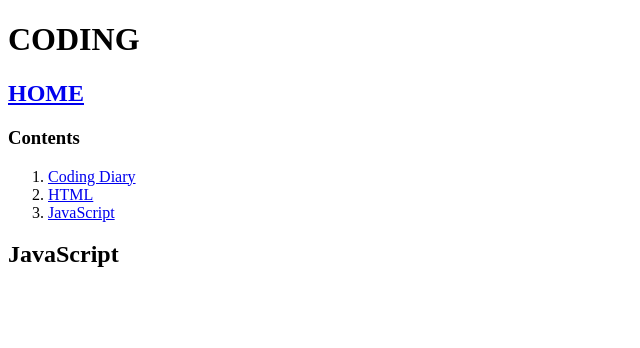
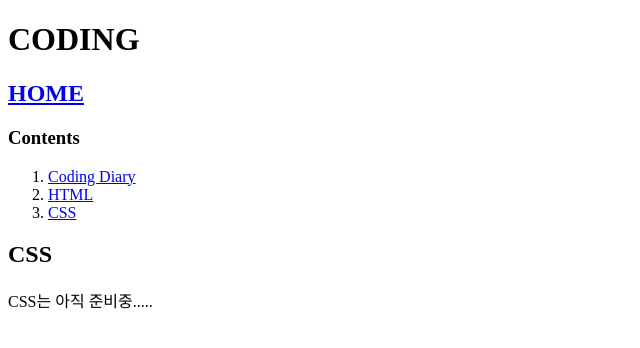
Before and after one commit to goways27/site, a plain HTML site: page 3.html in a window 1280 px wide. Shown: the whole page, without its empty margins (0-640 px from the left). Drawn offline with Linux system fonts and the light colour scheme.

Commit message:
Add files via upload

```diff
--- a/3.html
+++ b/3.html
@@ -1,7 +1,7 @@
 <!doctype html>
 <html>
 <head>
-  <title> JavaScript </title>
+  <title> CSS </title>
   <meta charset="utf-8">
 </head>
 <body>
@@ -11,8 +11,22 @@
   <ol>
     <li><a href="1.html">Coding Diary</a></li>
     <li><a href="2.html">HTML</a></li>
-    <li><a href="3.html">JavaScript</a></li>
+    <li><a href="3.html">CSS</a></li>
 </ol>
-<h2>JavaScript</h2>
+<h2>CSS</h2>
+CSS는 아직 준비중.....
+<!--Start of Tawk.to Script-->
+<script type="text/javascript">
+var Tawk_API=Tawk_API||{}, Tawk_LoadStart=new Date();
+(function(){
+var s1=document.createElement("script"),s0=document.getElementsByTagName("script")[0];
+s1.async=true;
+s1.src='https://embed.tawk.to/5ff992f4a9a34e36b96aa445/1erjec2kv';
+s1.charset='UTF-8';
+s1.setAttribute('crossorigin','*');
+s0.parentNode.insertBefore(s1,s0);
+})();
+</script>
+<!--End of Tawk.to Script-->
 </body>
 </html>
```
Also changed, not shown: 1.html (+14 -1 lines), 2.html (+14 -1 lines).
